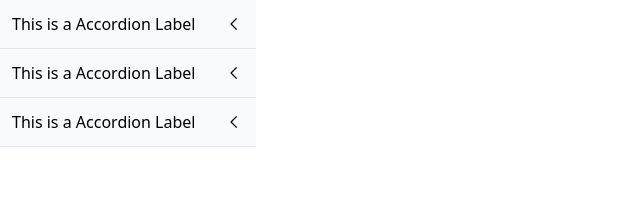
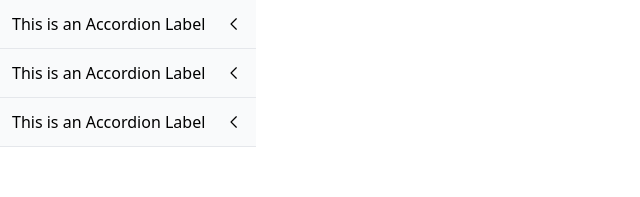
Before and after one commit to miguelkubrusly/components-showcase-app, a React (Create React App) app: page / in a window 1280 px wide. Shown: the top 197 px of the page, without its empty margins (0-640 px from the left). Built offline with nearby package versions, Linux system fonts and the light colour scheme.

Commit message:
style: use good grammar

```diff
--- a/src/App.tsx
+++ b/src/App.tsx
@@ -7,19 +7,19 @@ function App() {
         items={[
           {
             id: Math.floor(Math.random() * 10 ^ 9),
-            label: "This is a Accordion Label",
+            label: "This is an Accordion Label",
             content:
               "And this is a very repetitive content. And this is a very repetitive content. And this is a very repetitive content. And this is a very repetitive content. ",
           },
           {
             id: Math.floor(Math.random() * 10 ^ 9),
-            label: "This is a Accordion Label",
+            label: "This is an Accordion Label",
             content:
               "And this is a very repetitive content. And this is a very repetitive content. And this is a very repetitive content. And this is a very repetitive content. ",
           },
           {
             id: Math.floor(Math.random() * 10 ^ 9),
-            label: "This is a Accordion Label",
+            label: "This is an Accordion Label",
             content:
               "And this is a very repetitive content. And this is a very repetitive content. And this is a very repetitive content. And this is a very repetitive content. ",
           },
```
